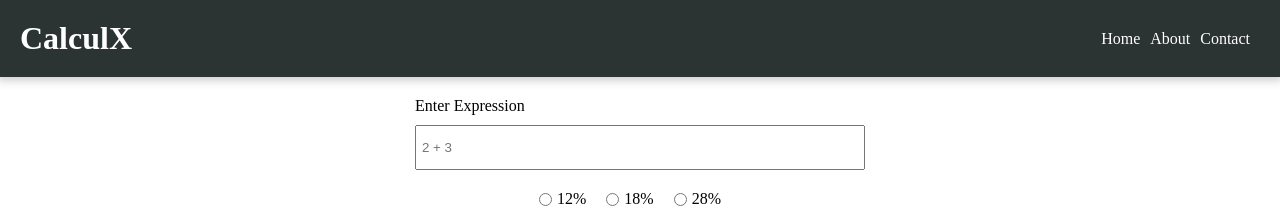
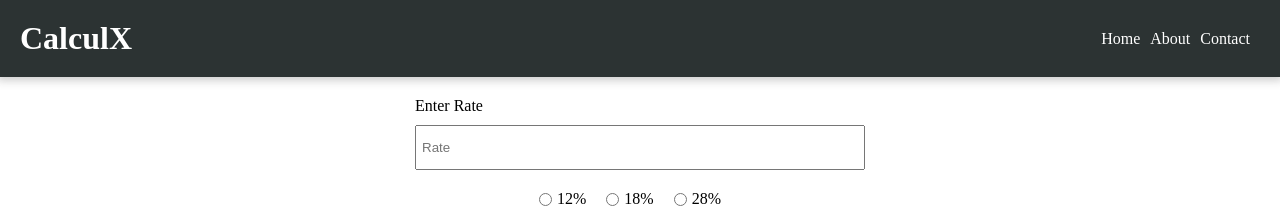
Before and after one commit to iAnishVijay/calculx, a React (Create React App) app: page / in a window 1280 px wide. Shown: the top 220 px of the page. Built offline with nearby package versions, Linux system fonts and the light colour scheme.

Commit message:
finally gst calculation is working

```diff
--- a/src/components/InputField.jsx
+++ b/src/components/InputField.jsx
@@ -4,8 +4,8 @@ import React from "react";
 export default function InputField(props) {
     return (
         <>
-            <label htmlFor="input-field">Enter Expression</label>
-            <input id="input-field" className="input-field" type="tel" placeholder="2 + 3" name="input" onChange={props.handleChange} />
+            <label htmlFor="input-field">Enter Rate</label>
+            <input id="input-field" className="input-field" type="tel" placeholder="Rate" name={props.name} onChange={props.handleChange} />
         </>
     )
 }
--- a/src/components/Main.jsx
+++ b/src/components/Main.jsx
@@ -3,45 +3,50 @@ import InputField from "./InputField";
 import RadioButton from "./RadioButton";
 
 export default function Main() {
-    const [input, setInput] = useState();
+    const [result, setResult] = useState();
+    const [inputs, setInputs] = useState(
+        {
+            textInput: 0,
+            gstRate: ""
+        }
+    );
     const handleChange = (event) => {
-        setInput(event.target.value);
-        calculateGst();
+        setInputs(prev => ({
+            ...prev,
+            [event.target.name]: event.target.value
+        }));
     }
-    const [gstRate, setgstRate] = useState("");
-    const handleRadioClick = (event) => {
-        setgstRate((event.target.value).toString());
-    }
-    const [result, setResult] = useState();
-    const calculateGst = () => {
-        setResult(input * parseInt(gstRate) * 0.01);
-    }
-    console.log(`gst rate set to ${gstRate}`);
-    console.log(`result is now ${result}`);
+    React.useEffect(() => {
+        setResult(inputs.textInput * parseInt(inputs.gstRate) * 0.01);
+    }, [inputs.textInput, inputs.gstRate]);
     return (
         <main className="calculator">
             <InputField
+                name="textInput"
                 handleChange={handleChange}
             />
-            <h2>{result}</h2>
+            <h2>{inputs.gstRate && result}</h2>
             <div className="gst-buttons total-center-flex">
                 <RadioButton
-                    gstRate={12}
+                    name="gstRate"
+                    gstRate="12"
                     value="12"
-                    checked={gstRate === 12}
-                    radioChange={handleRadioClick}
+                    checked={inputs.gstRate === "12"}
+                    radioChange={handleChange}
                 />
                 <RadioButton
-                    gstRate={18}
+                name="gstRate"
+                    gstRate="18"
                     value="18"
-                    checked={gstRate === 18}
-                    radioChange={handleRadioClick}
+                    checked={inputs.gstRate === "18"}
+                    radioChange={handleChange}
                 />
                 <RadioButton
-                    gstRate={28}
+                name="gstRate"
+                    gstRate="28"
                     value="28"
-                    checked={gstRate === 28}
-                    radioChange={handleRadioClick}
+                    checked={inputs.gstRate === "28"}
+                    radioChange={handleChange}
                 />
             </div>
         </main>
--- a/src/components/RadioButton.jsx
+++ b/src/components/RadioButton.jsx
@@ -3,9 +3,9 @@ import React from "react";
 export default function RadioButton(props) {
     return (
         <>
-            <input id={props.gstRate} type="radio" value={props.value} onChange={props.radioChange}/>
+            <input id={props.gstRate} type="radio" value={props.value} name={props.name}onChange={props.radioChange}/>
 
-            <label htmlFor={`${props.gstRate}`}>{`${props.gstRate}%`}</label>
+            <label htmlFor={props.gstRate}>{props.gstRate}%</label>
         </>
     )
 }
```
